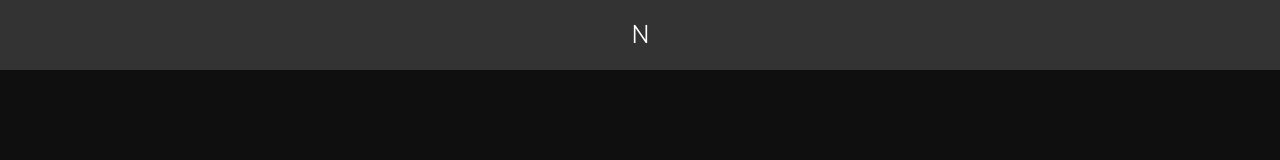
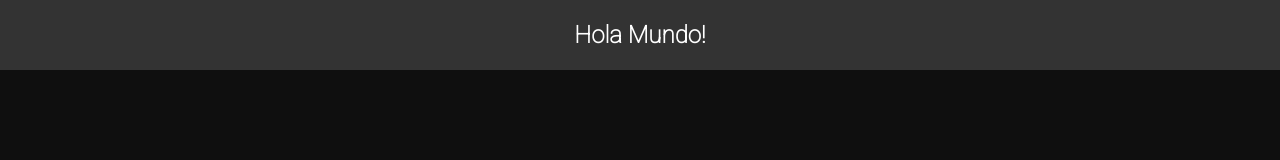
Before and after one commit to SuyayDavv/primerRepositorio, a plain HTML site: page index.html in a window 1280 px wide. Drawn offline with Linux system fonts and the light colour scheme.

Commit message:
cuarto commit

```diff
--- a/index.html
+++ b/index.html
@@ -12,7 +12,7 @@
 </head>
 <body>
     <nav id="cont-ns">
-        <h1 id="ns">N</h1>
+        <h1 id="ns">Hola Mundo!</h1>
     </nav>
 
 </body>
```
